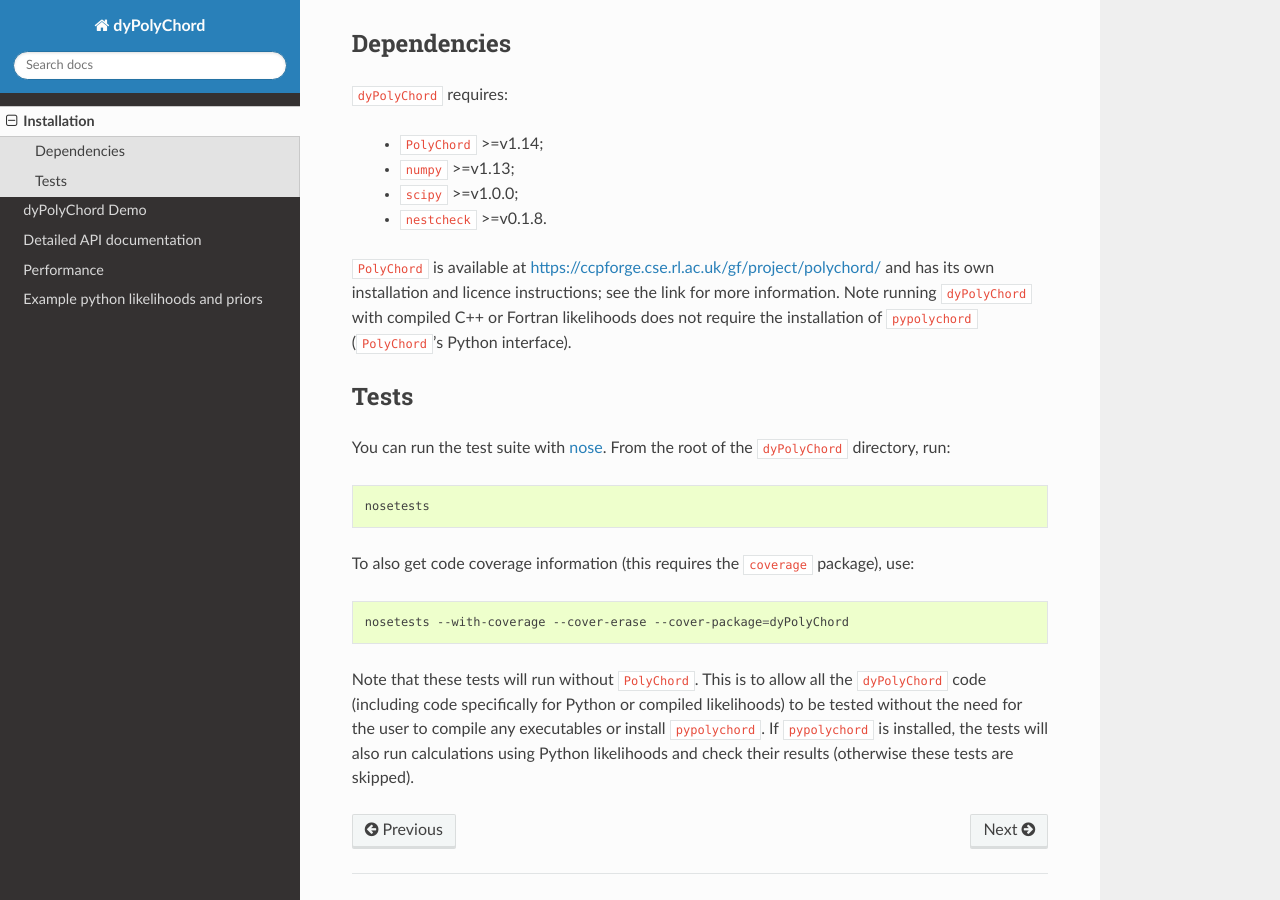
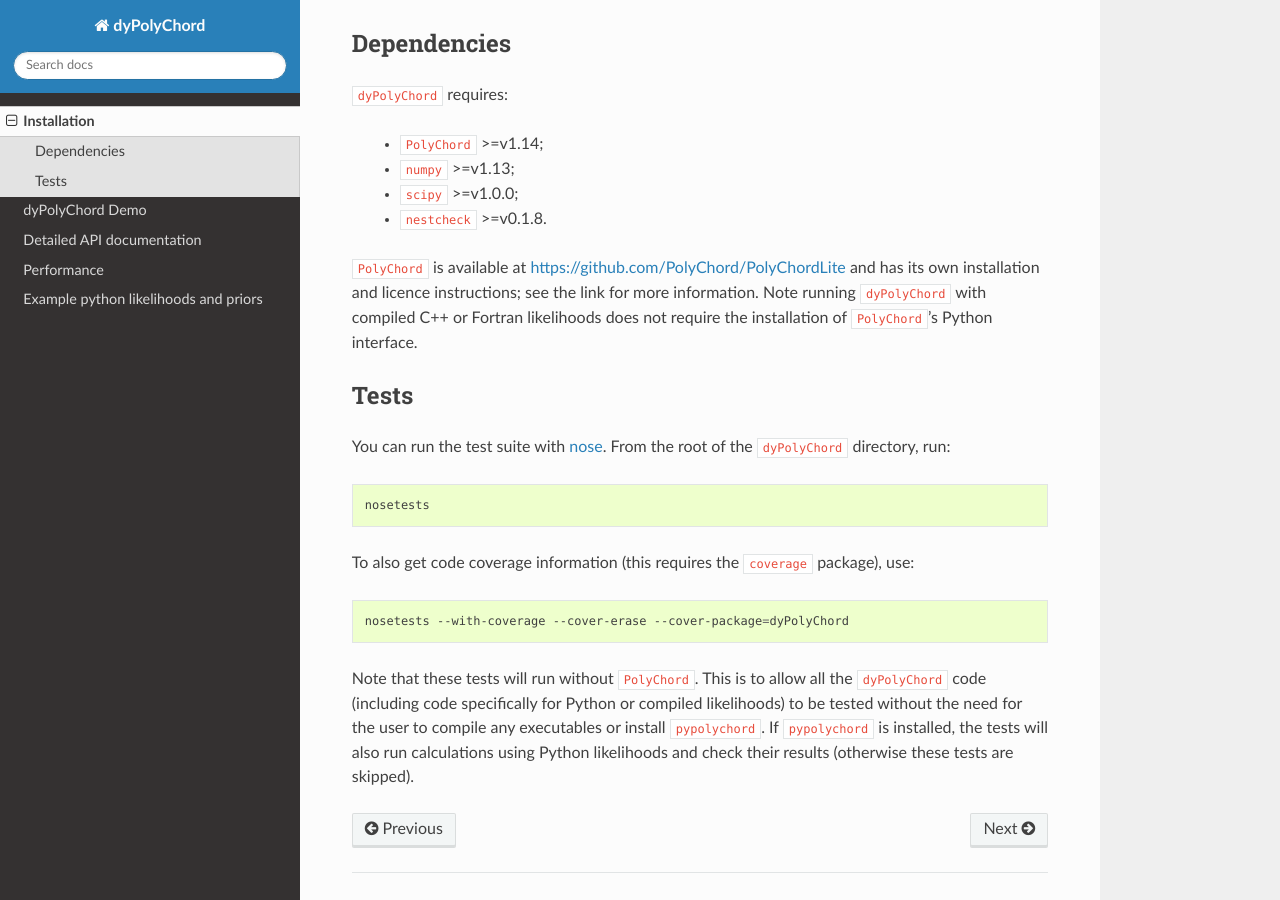
Before and after one commit to ejhigson/dyPolyChord, a Sphinx documentation site: the page built from docs/install.rst, in a window 1280 px wide and 900 px high, scrolled down 469 px. Built offline with Sphinx 7.4.7 and the Read the Docs theme 2.0.0, drawn with Linux system fonts in a browser that asks for light colours.

Commit message:
updating install with new PolyChord link

```diff
--- a/docs/install.rst
+++ b/docs/install.rst
@@ -32,8 +32,8 @@ Dependencies
  - ``nestcheck`` >=v0.1.8.
 
 
-``PolyChord`` is available at https://ccpforge.cse.rl.ac.uk/gf/project/polychord/ and has its own installation and licence instructions; see the link for more information.
-Note running ``dyPolyChord`` with compiled C++ or Fortran likelihoods does not require the installation of ``pypolychord`` (``PolyChord``'s Python interface).
+``PolyChord`` is available at https://github.com/PolyChord/PolyChordLite and has its own installation and licence instructions; see the link for more information.
+Note running ``dyPolyChord`` with compiled C++ or Fortran likelihoods does not require the installation of ``PolyChord``'s Python interface.
 
 
 Tests
```
